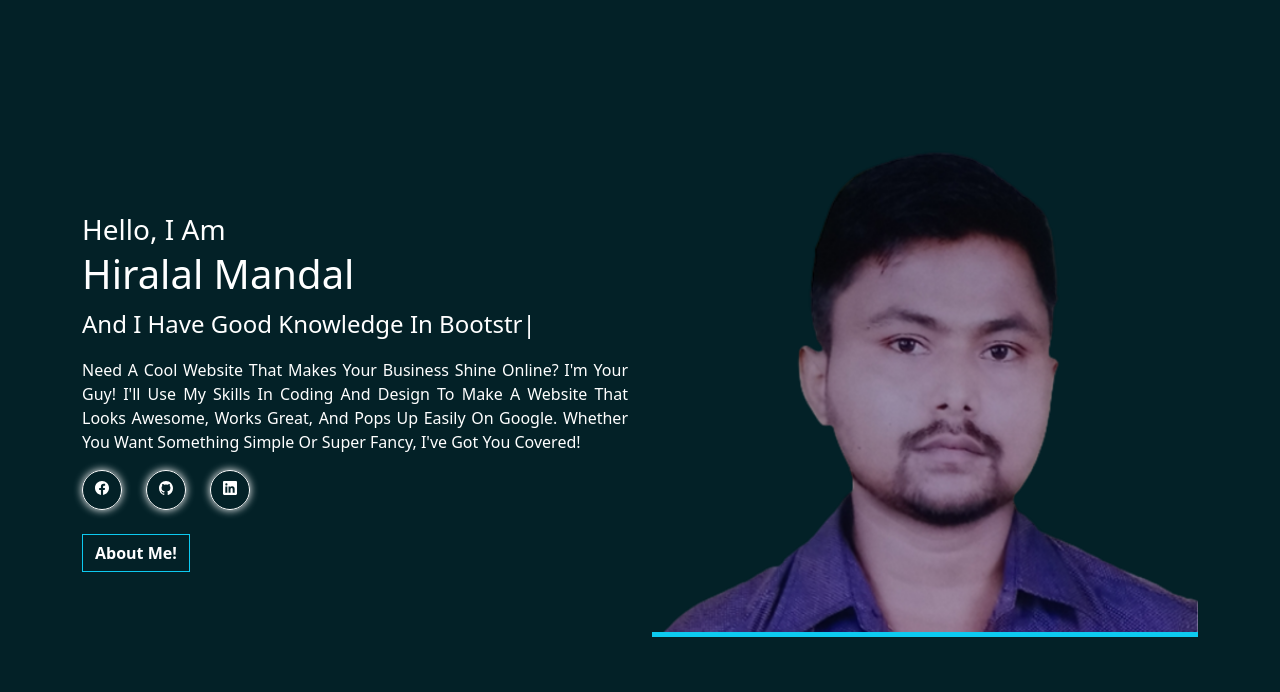
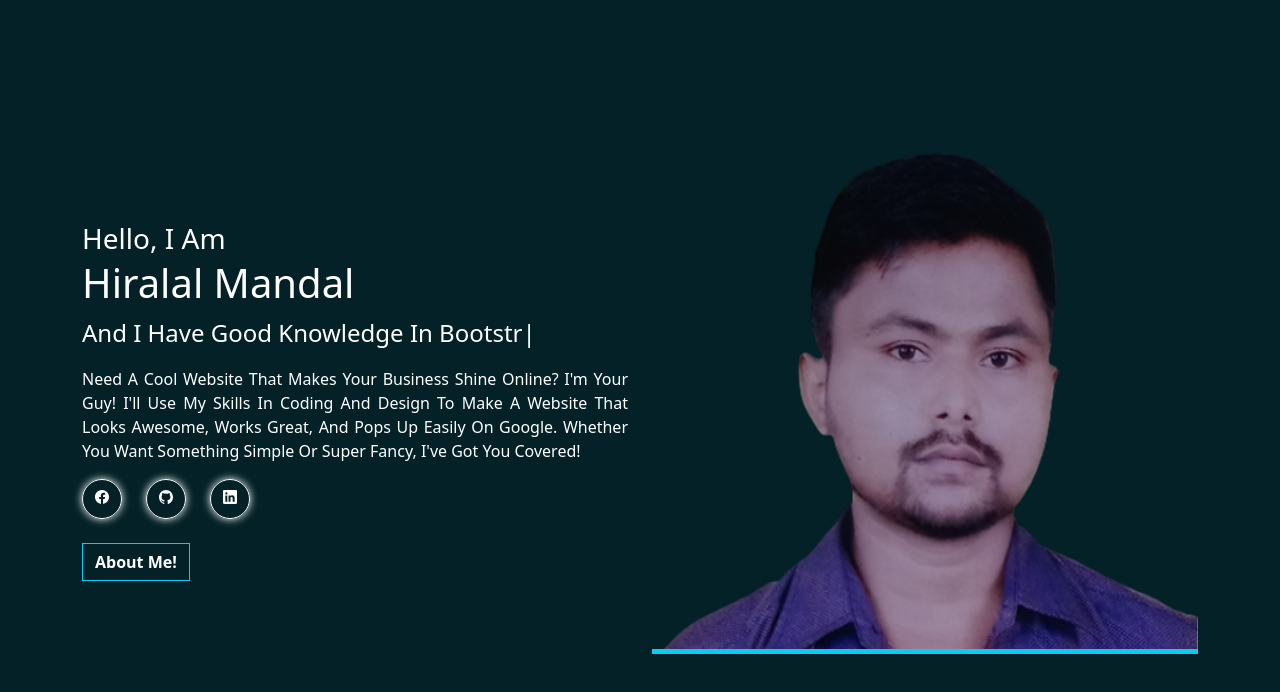
Before and after one commit to RDHira/.github.io, a plain HTML site: page index.html in a window 1280 px wide. Drawn offline with nearby package versions, Linux system fonts and the light colour scheme.

Commit message:
image update

```diff
--- a/dist/css/style.css
+++ b/dist/css/style.css
@@ -37,6 +37,10 @@ body {
 .profile {
     border-bottom: 5px solid #0dcaf0;
     position: relative;
+
+}
+.profile img{
+    height: 505px;
 }
 
 /*  */
--- a/index.html
+++ b/index.html
@@ -52,7 +52,7 @@
             </div>
             <div class="col-md-6">
                 <div class="profile">
-                    <img src="./dist/img/profile1.png" class="w-100" alt="">
+                    <img src="./dist/img/photo.png" class="w-100" alt="">
                 </div>
             </div>
         </div>
```
Also changed, not shown: dist/img/Front.png (added), dist/img/Profile_Pic.jpg (added), dist/img/file.png (added), dist/img/new.png (deleted), dist/img/photo.png (renamed from dist/img/profile1.png), dist/img/phuldev_side_image.jpg (deleted), dist/img/profile webh2.jpg (deleted), dist/img/profile webh3.png (deleted), dist/img/profile.png (deleted), dist/img/profile.webp (deleted), dist/img/profile_webh.png (deleted).
